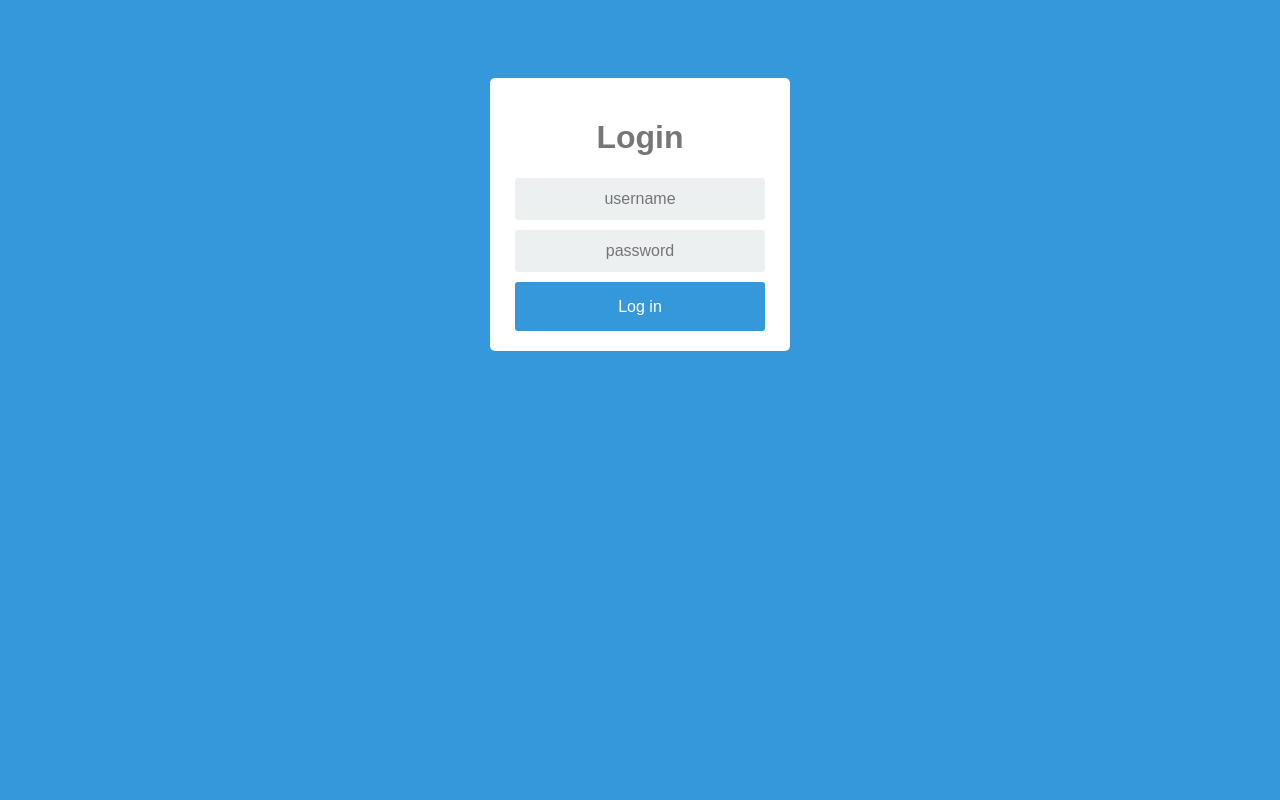
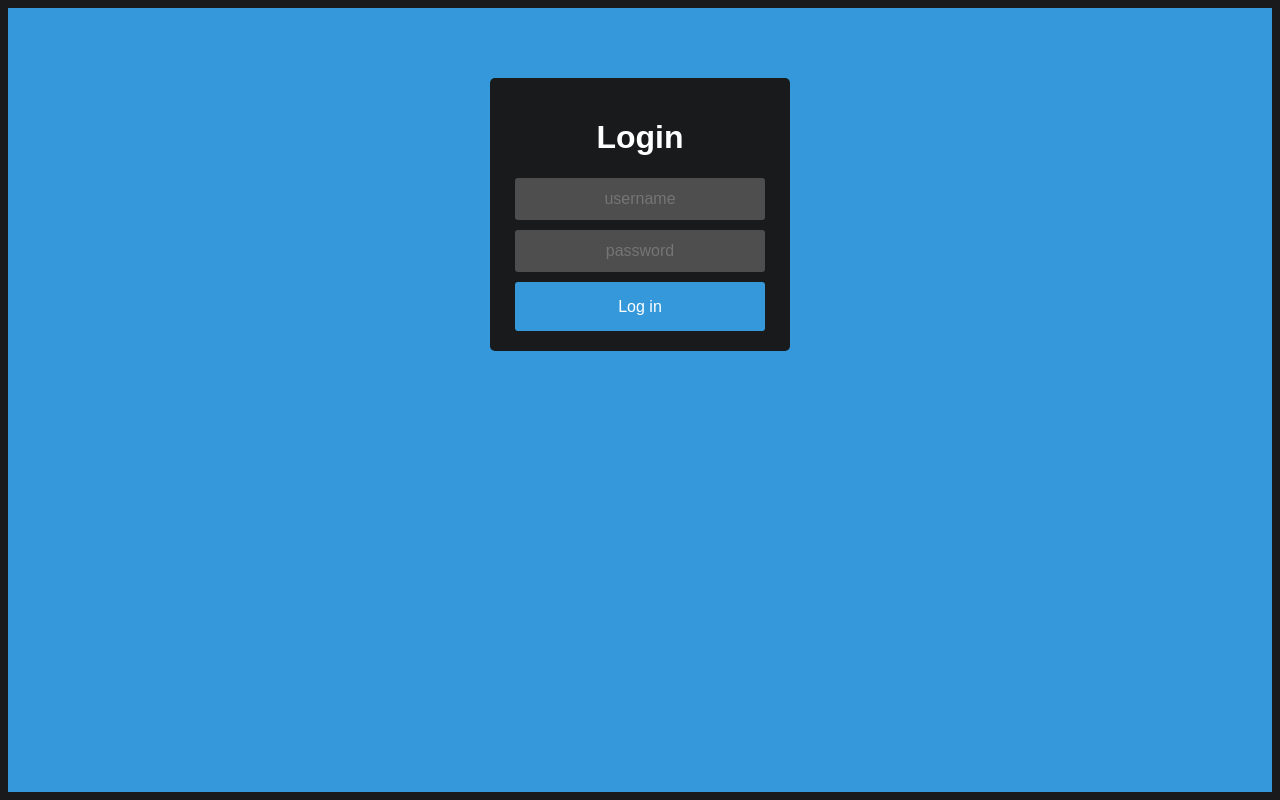
Before and after one commit to Altoid0/PythServer, a Flask app: page / in a window 1280 px wide. Run offline with Flask 2, Linux system fonts and the light colour scheme.

Commit message:
added dark theme in HTML and CSS

```diff
--- a/static/style.css
+++ b/static/style.css
@@ -5,8 +5,12 @@
     *:focus {
     outline: none;
     }
+    html {
+    background-color: #181a1b !important;
+    }
     body {
     font-family: Arial;
+    color: #ffffff;
     background-color: #3498DB;
     padding: 50px;
     }
@@ -15,14 +19,14 @@
     width: 300px;
     }
     .login-screen {
-    background-color: #FFF;
+    background-color: #181a1b;
     padding: 20px;
     border-radius: 5px
     }
 
     .app-title {
     text-align: center;
-    color: #777;
+    color: #ffffff;
     }
 
     .login-form {
@@ -34,7 +38,7 @@
 
     input {
     text-align: center;
-    background-color: #ECF0F1;
+    background-color: #4e4e4e;
     border: 2px solid transparent;
     border-radius: 3px;
     font-size: 16px;
```
Also changed, not shown: templates/index.html (+5 -3 lines).
